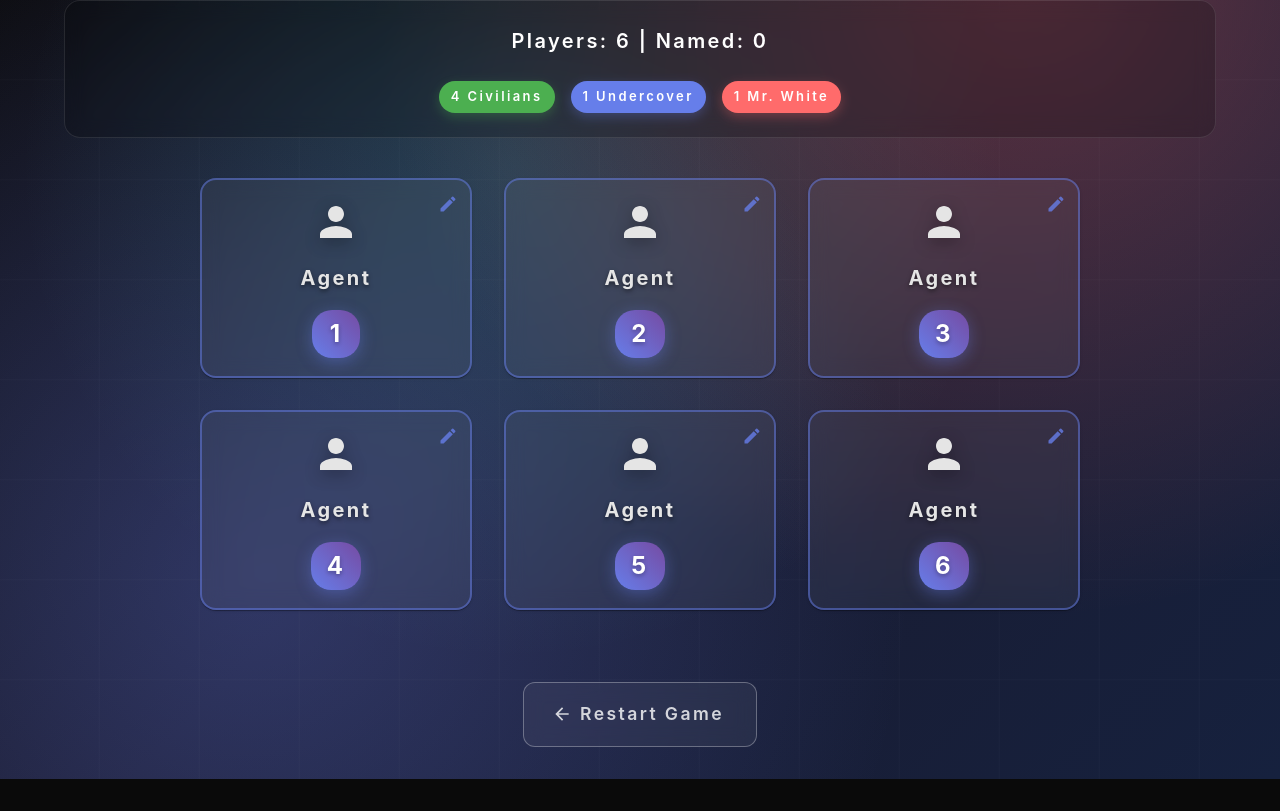
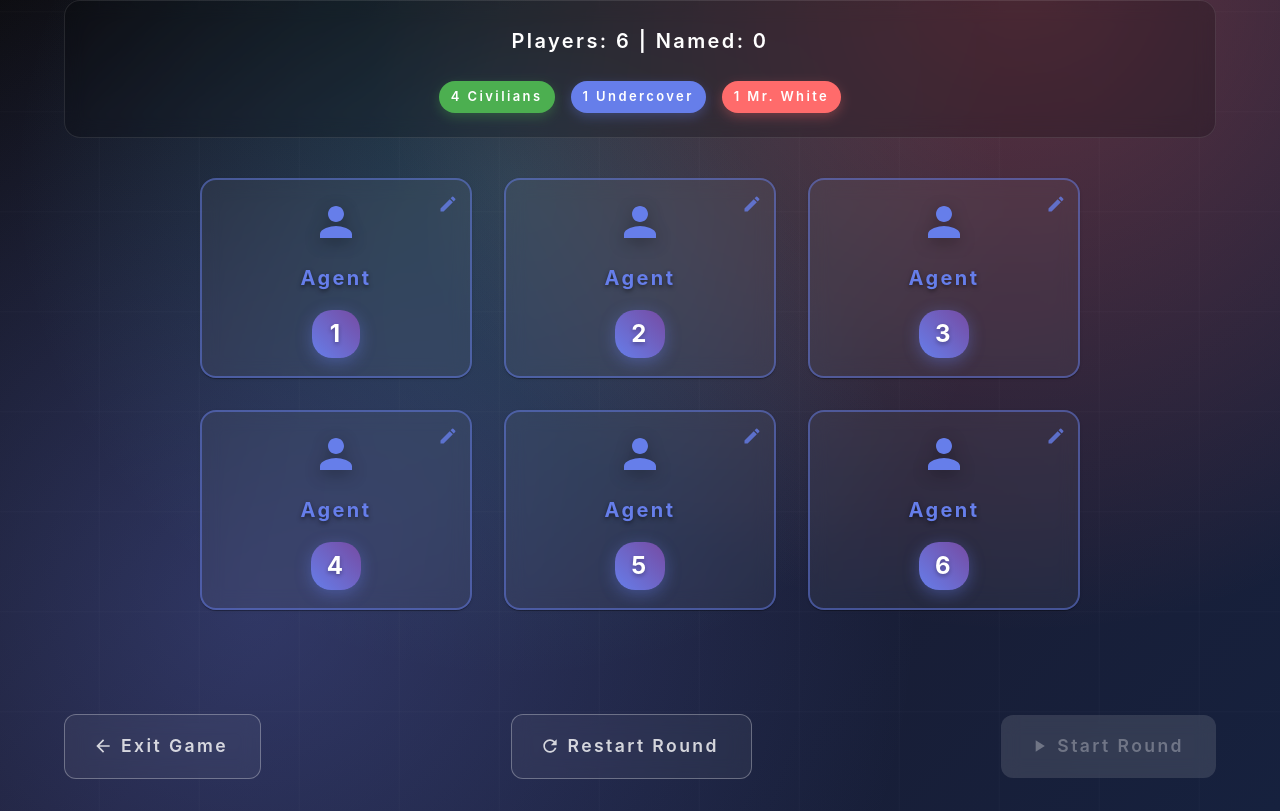
Before and after one commit to coutaditya/undercover-game, a React (Vite) app: page /game in a window 1280 px wide. Shown: the part 240-1051 px from the top of the page. Before the commit the page ends 1019 px from the top, so only its background shows below. Built offline with nearby package versions, Linux system fonts and the light colour scheme.

Commit message:
Added elimination round basic features

```diff
--- /dev/null
+++ b/src/components/Button.tsx
@@ -0,0 +1,57 @@
+"use client"
+
+import { Box, Button } from "@mui/material"
+import type { SxProps } from "@mui/material"
+
+interface ButtonProps {
+    text: string
+    onClick: () => void
+    disabled?: boolean
+    startIcon?: React.ReactNode
+    variant?: "contained" | "outlined"
+    sx?: SxProps
+}
+
+export default function CustomButton({
+    text,
+    onClick,
+    startIcon,
+    variant = "outlined",
+    disabled,
+    sx,
+}: ButtonProps) {
+    const defaultSx: SxProps = {
+        color: "rgba(255,255,255,0.8)",
+        borderColor: "rgba(255,255,255,0.3)",
+        fontFamily: "'Inter', sans-serif",
+        fontWeight: 600,
+        px: 4,
+        py: 2,
+        borderRadius: "12px",
+        textTransform: "none",
+        fontSize: "1.1rem",
+        backdropFilter: "blur(10px)",
+        background: "rgba(255,255,255,0.05)",
+        "&:hover": {
+            borderColor: "#667eea",
+            backgroundColor: "rgba(102, 126, 234, 0.1)",
+            color: "#667eea",
+            transform: "translateY(-2px)",
+        },
+        transition: "all 0.3s ease",
+    }
+
+    return (
+        <Box className="flex justify-center pt-8">
+            <Button
+                onClick={onClick}
+                startIcon={startIcon}
+                variant={variant}
+                disabled={disabled}
+                sx={{ ...defaultSx, ...sx } as SxProps}
+            >
+                {text}
+            </Button>
+        </Box>
+    )
+}
--- a/src/components/Card.tsx
+++ b/src/components/Card.tsx
@@ -7,13 +7,55 @@ interface GameCardProps {
   playerNumber: number
   playerName?: string
   onClick: (playerNumber: number) => void
+  gameStarted: boolean
 }
 
-export default function GameCard({ playerNumber, playerName, onClick }: GameCardProps) {
+export default function GameCard({ playerNumber, playerName, onClick, gameStarted = false }: GameCardProps) {
   const handleClick = () => {
     onClick(playerNumber)
   }
 
+  const getCardColors = () => {
+    if (gameStarted) {
+      // Red theme when game started
+      return {
+        background: "linear-gradient(135deg, rgba(255, 107, 107, 0.1), rgba(255, 107, 107, 0.05))",
+        border: "2px solid rgba(255, 107, 107, 0.5)",
+        hoverBorder: "2px solid rgba(255, 107, 107, 0.8)",
+        hoverShadow: "0 12px 32px rgba(255, 107, 107, 0.3)",
+        iconColor: "#ff6b6b",
+        textColor: "#ff6b6b",
+        gradientBg: "linear-gradient(45deg, #ff6b6b, #ff8a80)",
+        shadowColor: "rgba(255, 107, 107, 0.4)",
+      }
+    } else if (playerName) {
+      // Green theme when named
+      return {
+        background: "linear-gradient(135deg, rgba(76, 175, 80, 0.1), rgba(76, 175, 80, 0.05))",
+        border: "2px solid rgba(76, 175, 80, 0.5)",
+        hoverBorder: "2px solid rgba(76, 175, 80, 0.8)",
+        hoverShadow: "0 12px 32px rgba(76, 175, 80, 0.3)",
+        iconColor: "#4caf50",
+        textColor: "#4caf50",
+        gradientBg: "linear-gradient(45deg, #4caf50, #66bb6a)",
+        shadowColor: "rgba(76, 175, 80, 0.4)",
+      }
+    } else {
+      // Default blue theme
+      return {
+        background: "rgba(255,255,255,0.05)",
+        border: "2px solid rgba(102, 126, 234, 0.5)",
+        hoverBorder: "2px solid rgba(102, 126, 234, 0.8)",
+        hoverShadow: "0 12px 32px rgba(102, 126, 234, 0.3)",
+        iconColor: "#667eea",
+        textColor: "#667eea",
+        gradientBg: "linear-gradient(45deg, #667eea, #764ba2)",
+        shadowColor: "rgba(102, 126, 234, 0.4)",
+      }
+    }
+  }
+
+  const colors = getCardColors()
   return (
     <Card
       onClick={handleClick}
@@ -23,19 +65,17 @@ export default function GameCard({ playerNumber, playerName, onClick }: GameCard
         flexDirection: "column",
         justifyContent: "center",
         alignItems: "center",
-        background: playerName
-          ? "linear-gradient(135deg, rgba(76, 175, 80, 0.1), rgba(76, 175, 80, 0.05))"
-          : "rgba(255,255,255,0.05)",
+        background: colors.background,
         backdropFilter: "blur(10px)",
-        border: playerName ? "2px solid rgba(76, 175, 80, 0.5)" : "2px solid rgba(102, 126, 234, 0.5)",
+        border: colors.border,
         borderRadius: "16px",
         transition: "all 0.3s ease-in-out",
         cursor: "pointer",
         position: "relative",
         "&:hover": {
           transform: "translateY(-8px)",
-          boxShadow: playerName ? "0 12px 32px rgba(76, 175, 80, 0.3)" : "0 12px 32px rgba(102, 126, 234, 0.3)",
-          border: playerName ? "2px solid rgba(76, 175, 80, 0.8)" : "2px solid rgba(102, 126, 234, 0.8)",
+          boxShadow: colors.hoverShadow,
+          border: colors.hoverBorder,
         },
       }}
     >
@@ -45,7 +85,7 @@ export default function GameCard({ playerNumber, playerName, onClick }: GameCard
           position: "absolute",
           top: 12,
           right: 12,
-          color: playerName ? "#4caf50" : "#667eea",
+          color: colors.iconColor,
           opacity: 0.8,
         }}
       >
@@ -66,12 +106,12 @@ export default function GameCard({ playerNumber, playerName, onClick }: GameCard
             label="Ready"
             size="small"
             sx={{
-              backgroundColor: "#4caf50",
+              backgroundColor: gameStarted ? "#ff6b6b" : "#4caf50",
               color: "white",
               fontSize: "0.7rem",
               fontFamily: "'Inter', sans-serif",
               fontWeight: 600,
-              boxShadow: "0 4px 12px rgba(76, 175, 80, 0.4)",
+              boxShadow: colors.shadowColor,
             }}
           />
         </Box>
@@ -89,7 +129,7 @@ export default function GameCard({ playerNumber, playerName, onClick }: GameCard
         {/* Player Icon */}
         <Box
           sx={{
-            color: playerName ? "#4caf50" : "#e5e5e5",
+            color: colors.iconColor,
             fontSize: "3rem",
             display: "flex",
             alignItems: "center",
@@ -106,7 +146,7 @@ export default function GameCard({ playerNumber, playerName, onClick }: GameCard
             variant="h6"
             component="h3"
             sx={{
-              color: "#4caf50",
+              color: colors.textColor,
               fontFamily: "'Inter', sans-serif",
               fontWeight: "bold",
               textAlign: "center",
@@ -121,7 +161,7 @@ export default function GameCard({ playerNumber, playerName, onClick }: GameCard
             variant="h6"
             component="h3"
             sx={{
-              color: "#e5e5e5",
+              color: colors.textColor,
               fontFamily: "'Inter', sans-serif",
               fontWeight: "bold",
               textAlign: "center",
@@ -139,14 +179,12 @@ export default function GameCard({ playerNumber, playerName, onClick }: GameCard
             color: "white",
             fontFamily: "'Inter', sans-serif",
             fontWeight: "bold",
-            background: playerName
-              ? "linear-gradient(45deg, #4caf50, #66bb6a)"
-              : "linear-gradient(45deg, #667eea, #764ba2)",
+            background: colors.gradientBg,
             padding: "8px 16px",
             borderRadius: "20px",
             minWidth: "48px",
             textAlign: "center",
-            boxShadow: playerName ? "0 4px 16px rgba(76, 175, 80, 0.4)" : "0 4px 16px rgba(102, 126, 234, 0.4)",
+            boxShadow: `0 4px 16px ${colors.shadowColor}`,
             textShadow: "0 2px 4px rgba(0,0,0,0.3)",
           }}
         >
--- a/src/pages/Gamepage.tsx
+++ b/src/pages/Gamepage.tsx
@@ -2,11 +2,14 @@
 
 import { useState, useEffect } from "react"
 import { useNavigate } from "react-router-dom"
-import { Box, Container, Typography, Chip, ThemeProvider, createTheme, CssBaseline, Button } from "@mui/material"
+
+import { Box, Container, Typography, Chip, ThemeProvider, createTheme, CssBaseline } from "@mui/material"
+import { ArrowBack, Refresh, PlayArrow } from "@mui/icons-material"
+
+import CustomButton from "../components/Button"
 import GameCard from "../components/Card"
 import PlayerNameModal from "../components/Modal"
 import Header from "../components/Header"
-import { ArrowBack } from "@mui/icons-material"
 import { WORD_PAIRS, MR_WHITE_MESSAGE, type PlayerRole, type WordPair } from "../constants/words"
 
 interface GamePageProps {
@@ -48,9 +51,11 @@ export function Gamepage({ totalPlayers, numberOfUndercover, numberOfMrWhite }:
   const navigate = useNavigate()
   const [playerNames, setPlayerNames] = useState<Map<number, string>>(new Map())
   const [playerRoles, setPlayerRoles] = useState<Map<number, PlayerData>>(new Map())
-    const [selectedWordPair, setSelectedWordPair] = useState<WordPair | null>(null)
+  const [_, setSelectedWordPair] = useState<WordPair | null>(null)
   const [modalOpen, setModalOpen] = useState(false)
   const [selectedPlayer, setSelectedPlayer] = useState<number | null>(null)
+  const [gameStarted, setGameStarted] = useState(false)
+
 
   // Scroll to top when component mounts and initialize game
   useEffect(() => {
@@ -95,10 +100,10 @@ export function Gamepage({ totalPlayers, numberOfUndercover, numberOfMrWhite }:
       let word: string
       switch (role) {
         case "civilian":
-          word = wordPair.civilianWord
+          word = wordPair?.civilianWord || "unknown"
           break
         case "undercover":
-          word = wordPair.undercoverWord
+          word = wordPair?.undercoverWord || "unknown"
           break
         case "mrwhite":
           word = MR_WHITE_MESSAGE
@@ -109,7 +114,7 @@ export function Gamepage({ totalPlayers, numberOfUndercover, numberOfMrWhite }:
 
       newPlayerRoles.set(playerNumber, {
         playerNumber,
-        role,
+        role: role || "civilian",
         word,
       })
     }
@@ -139,6 +144,14 @@ export function Gamepage({ totalPlayers, numberOfUndercover, numberOfMrWhite }:
     navigate("/")
   }
 
+  const handleRestartRound = () => {
+    // Keep empty for now as requested
+    console.log("Restart Round clicked")
+  }
+
+  const handleStartRound = () => {
+    setGameStarted(true)
+  }
 
   const generateCards = () => {
     const cards = []
@@ -147,7 +160,12 @@ export function Gamepage({ totalPlayers, numberOfUndercover, numberOfMrWhite }:
       const playerNumber = i + 1
       cards.push(
         <Box key={`player-${playerNumber}`} sx={{ width: { xs: '100%', sm: '50%', md: '33.33%', lg: '25%' }, p: 1 }}>
-          <GameCard playerNumber={playerNumber} playerName={playerNames.get(playerNumber)} onClick={handleCardClick} />
+          <GameCard
+            playerNumber={playerNumber}
+            playerName={playerNames.get(playerNumber)}
+            onClick={handleCardClick}
+            gameStarted={gameStarted}
+          />
         </Box>,
       )
     }
@@ -158,6 +176,8 @@ export function Gamepage({ totalPlayers, numberOfUndercover, numberOfMrWhite }:
   const getNamedPlayersCount = () => {
     return playerNames.size
   }
+
+  const allPlayersNamed = getNamedPlayersCount() === totalPlayers
 
   const getSelectedPlayerData = (): PlayerData | null => {
     if (!selectedPlayer) return null
@@ -204,7 +224,11 @@ export function Gamepage({ totalPlayers, numberOfUndercover, numberOfMrWhite }:
         <Container maxWidth="lg" className="relative z-10 py-8">
           <Box className="space-y-8">
             {/* Header */}
+            {gameStarted ? (
+              <Header title="ELIMINATION ROUND" subtitle="Eliminate The Impostors" />
+            ) : (
               <Header title="MISSION SETUP" subtitle="Configure Your Agents" />
+            )}
 
             {/* Game Stats */}
             <Box
@@ -277,9 +301,10 @@ export function Gamepage({ totalPlayers, numberOfUndercover, numberOfMrWhite }:
                 </Typography>
               </Box>
             )}
-            {/* Restart Game Button */}
-            <Box className="flex justify-center pt-8">
-              <Button
+            <Box className="flex justify-between items-center pt-8 gap-4">
+              {/* Exit Button (Left) */}
+              <CustomButton
+                text="Exit Game"
                 onClick={handleGoBack}
                 startIcon={<ArrowBack />}
                 variant="outlined"
@@ -303,9 +328,64 @@ export function Gamepage({ totalPlayers, numberOfUndercover, numberOfMrWhite }:
                   },
                   transition: "all 0.3s ease",
                 }}
-              >
-                Restart Game
-              </Button>
+              />
+              {/* Restart Round Button (Center) */}
+              <CustomButton
+                text="Restart Round"
+                onClick={handleRestartRound}
+                startIcon={<Refresh />}
+                variant="outlined"
+                sx={{
+                  color: "rgba(255,255,255,0.8)",
+                  borderColor: "rgba(255,255,255,0.3)",
+                  fontFamily: "'Inter', sans-serif",
+                  fontWeight: 600,
+                  px: 4,
+                  py: 2,
+                  borderRadius: "12px",
+                  textTransform: "none",
+                  fontSize: "1.1rem",
+                  backdropFilter: "blur(10px)",
+                  background: "rgba(255,255,255,0.05)",
+                  "&:hover": {
+                    borderColor: "#ff9800",
+                    backgroundColor: "rgba(255, 152, 0, 0.1)",
+                    color: "#ff9800",
+                    transform: "translateY(-2px)",
+                  },
+                  transition: "all 0.3s ease",
+                }}
+              />
+
+              {/* Start Round Button (Right) */}
+              <CustomButton
+                text="Start Round"
+                onClick={handleStartRound}
+                startIcon={<PlayArrow />}
+                variant="contained"
+                disabled={!allPlayersNamed || gameStarted}
+                sx={{
+                  background: allPlayersNamed && !gameStarted ? "linear-gradient(45deg, #4caf50, #66bb6a)" : "rgba(255,255,255,0.1)",
+                  color: allPlayersNamed && !gameStarted ? "white" : "rgba(255,255,255,0.3)",
+                  fontFamily: "'Inter', sans-serif",
+                  fontWeight: 600,
+                  px: 4,
+                  py: 2,
+                  borderRadius: "12px",
+                  textTransform: "none",
+                  fontSize: "1.1rem",
+                  boxShadow: allPlayersNamed && !gameStarted ? "0 4px 16px rgba(76, 175, 80, 0.4)" : "none",
+                  "&:hover": {
+                    background: allPlayersNamed && !gameStarted ? "linear-gradient(45deg, #388e3c, #4caf50)" : "rgba(255,255,255,0.1)",
+                    transform: allPlayersNamed && !gameStarted ? "translateY(-2px)" : "none",
+                    boxShadow: allPlayersNamed && !gameStarted ? "0 6px 20px rgba(76, 175, 80, 0.5)" : "none",
+                  },
+                  "&:disabled": {
+                    cursor: "not-allowed",
+                  },
+                  transition: "all 0.3s ease",
+                }}
+              />
             </Box>
 
             {/* Player Name Modal */}
```
Lines whose indentation alone changed are shown as unchanged.
